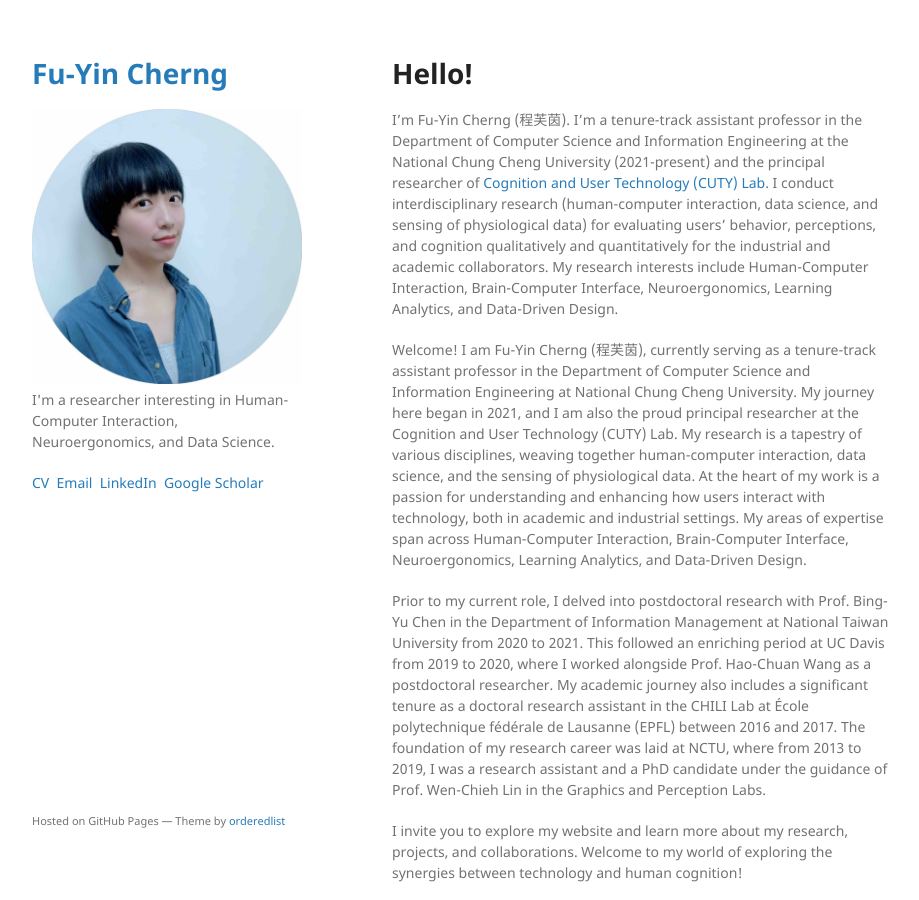
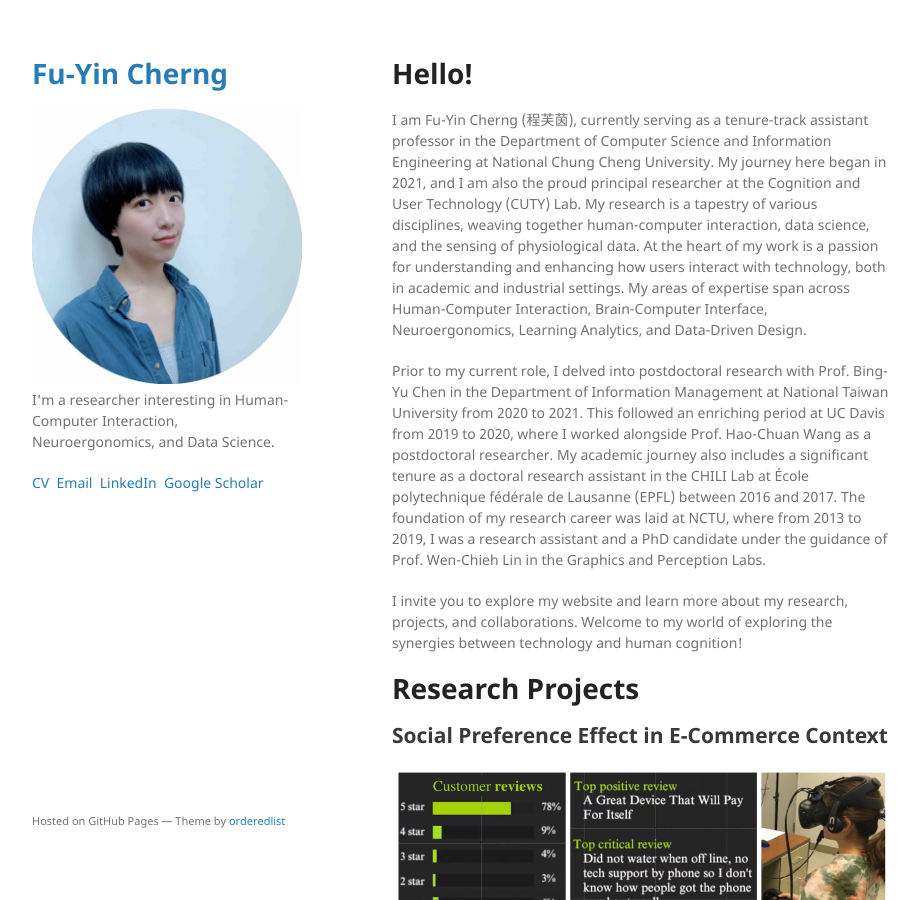
Before and after one commit to FuyinCherng/FuyinCherng.github.io, a Jekyll site: the page built from index.md, in a window 1280 px wide and 900 px high. Shown: the whole window, without its empty margins (178-1097 px from the left). Built offline with Jekyll 4.4.1, drawn with Linux system fonts in a browser that asks for light colours; our own code applies the rules of GitHub Pages for plain Markdown files.

Commit message:
Update index.md

```diff
--- a/index.md
+++ b/index.md
@@ -3,9 +3,7 @@ layout: default
 ---
 
 # Hello!
-I'm Fu-Yin Cherng (程芙茵). I'm a tenure-track assistant professor in the Department of Computer Science and Information Engineering at the National Chung Cheng University (2021-present) and the principal researcher of [Cognition and User Technology (CUTY) Lab](https://sites.google.com/view/cutylab/home). I conduct interdisciplinary research (human-computer interaction, data science, and sensing of physiological data) for evaluating users’ behavior, perceptions, and cognition qualitatively and quantitatively for the industrial and academic collaborators. My research interests include Human-Computer Interaction, Brain-Computer Interface, Neuroergonomics, Learning Analytics, and Data-Driven Design.
-
-Welcome! I am Fu-Yin Cherng (程芙茵), currently serving as a tenure-track assistant professor in the Department of Computer Science and Information Engineering at National Chung Cheng University. My journey here began in 2021, and I am also the proud principal researcher at the Cognition and User Technology (CUTY) Lab. My research is a tapestry of various disciplines, weaving together human-computer interaction, data science, and the sensing of physiological data. At the heart of my work is a passion for understanding and enhancing how users interact with technology, both in academic and industrial settings. My areas of expertise span across Human-Computer Interaction, Brain-Computer Interface, Neuroergonomics, Learning Analytics, and Data-Driven Design.
+I am Fu-Yin Cherng (程芙茵), currently serving as a tenure-track assistant professor in the Department of Computer Science and Information Engineering at National Chung Cheng University. My journey here began in 2021, and I am also the proud principal researcher at the Cognition and User Technology (CUTY) Lab. My research is a tapestry of various disciplines, weaving together human-computer interaction, data science, and the sensing of physiological data. At the heart of my work is a passion for understanding and enhancing how users interact with technology, both in academic and industrial settings. My areas of expertise span across Human-Computer Interaction, Brain-Computer Interface, Neuroergonomics, Learning Analytics, and Data-Driven Design.
 
 Prior to my current role, I delved into postdoctoral research with Prof. Bing-Yu Chen in the Department of Information Management at National Taiwan University from 2020 to 2021. This followed an enriching period at UC Davis from 2019 to 2020, where I worked alongside Prof. Hao-Chuan Wang as a postdoctoral researcher. My academic journey also includes a significant tenure as a doctoral research assistant in the CHILI Lab at École polytechnique fédérale de Lausanne (EPFL) between 2016 and 2017. The foundation of my research career was laid at NCTU, where from 2013 to 2019, I was a research assistant and a PhD candidate under the guidance of Prof. Wen-Chieh Lin in the Graphics and Perception Labs.
 
```
